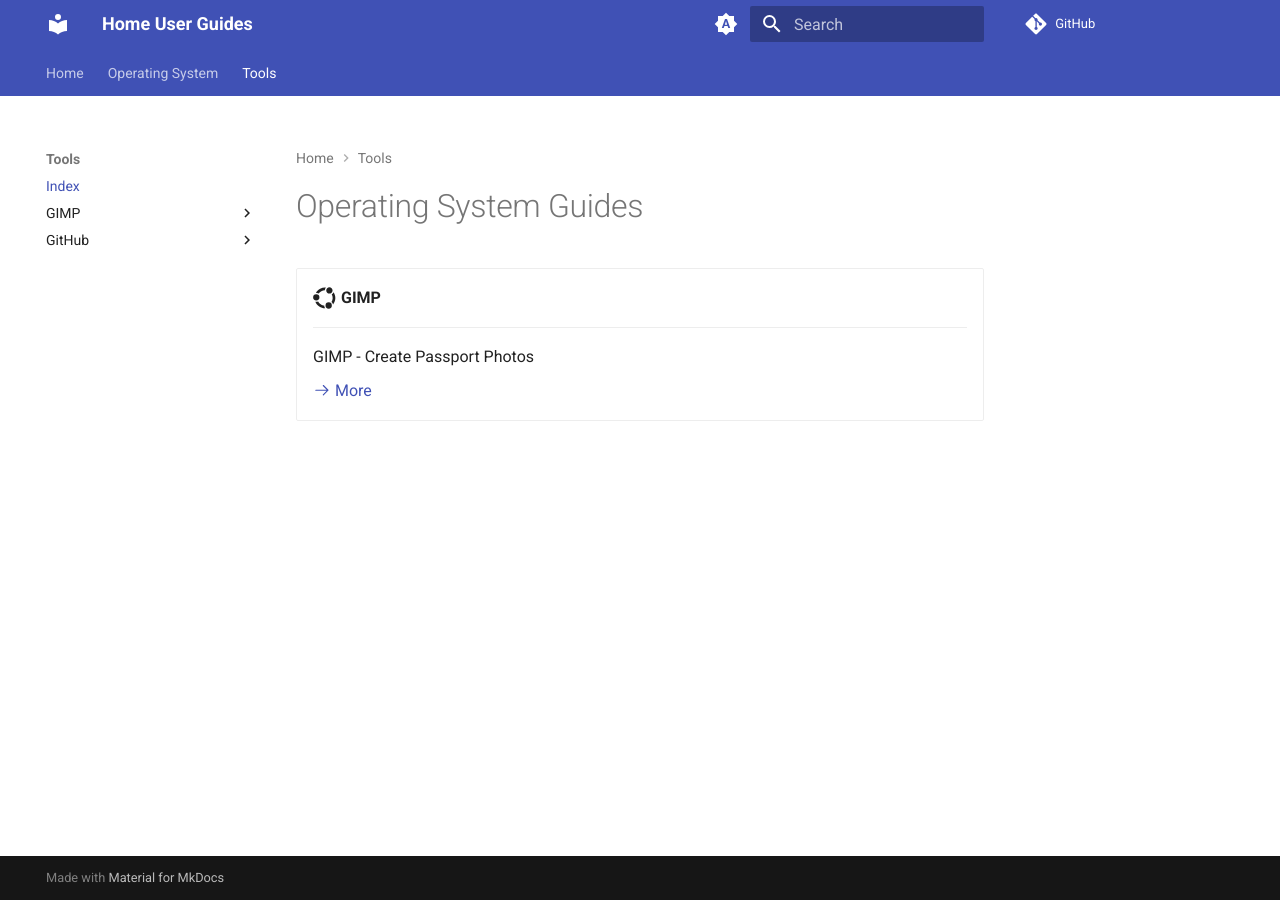
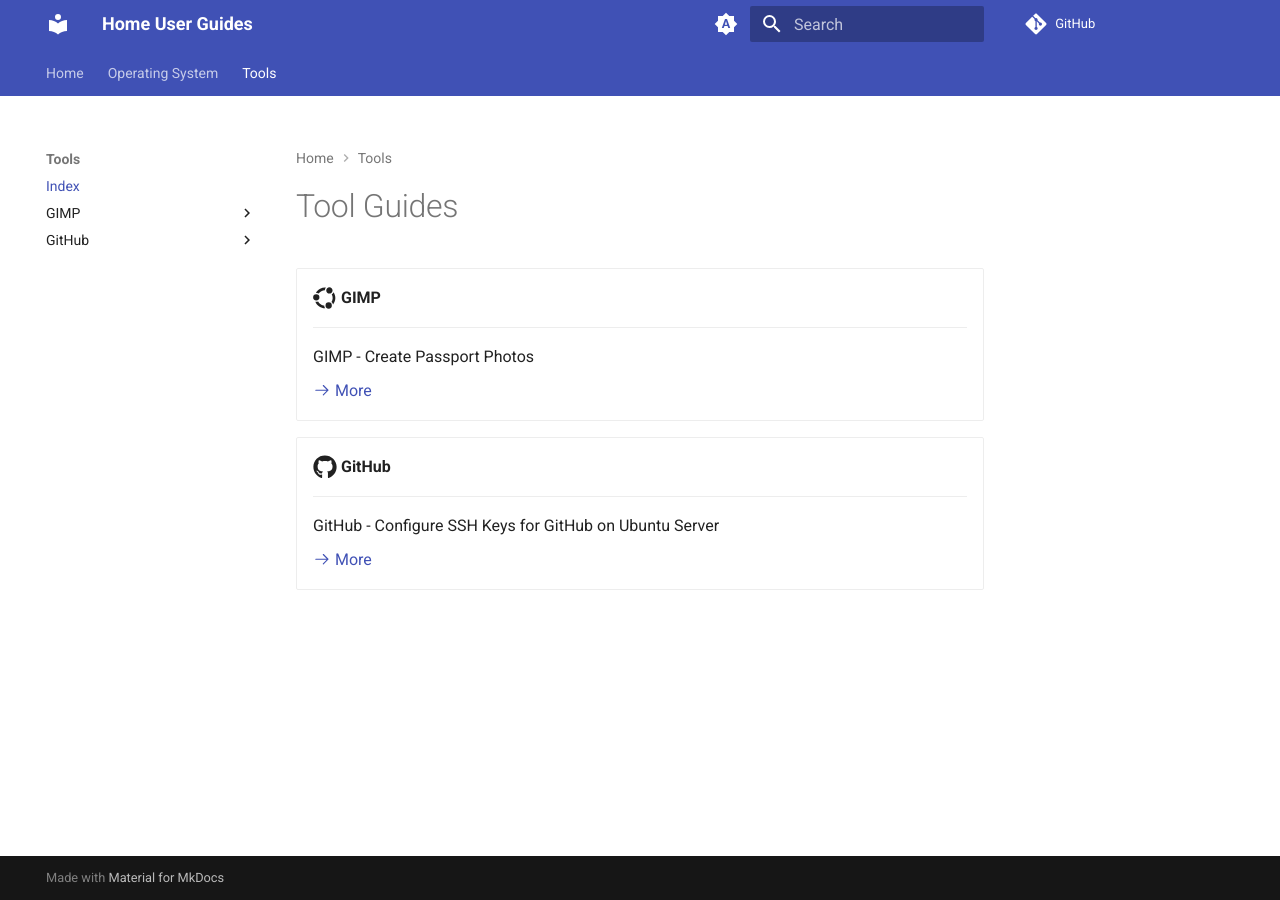
Before and after one commit to sreeramachandramurthy/home-user-guides, an MkDocs documentation site: the page built from docs/tools/index.md, in a window 1280 px wide. Built offline with MkDocs 1.6.1 and Material for MkDocs 9.7.7, drawn with Linux system fonts in a browser that asks for light colours; comment, search, counter and statistics services are not loaded.

Commit message:
GitHub SSH Key on Ubuntu Server

```diff
--- a/docs/tools/index.md
+++ b/docs/tools/index.md
@@ -1,4 +1,4 @@
-# Operating System Guides
+# Tool Guides
 
 <div class="grid cards" markdown>
 
@@ -11,3 +11,15 @@
     [:octicons-arrow-right-24: More](gimp/passport-photos.md)
 
 </div>
+
+<div class="grid cards" markdown>
+
+-   :fontawesome-brands-github:{ .lg .middle } __GitHub__
+
+    ---
+
+    GitHub - Configure SSH Keys for GitHub on Ubuntu Server
+
+    [:octicons-arrow-right-24: More](github/configure-ssh-keys-for-github-on-ubuntu-server.md)
+
+</div>
```
